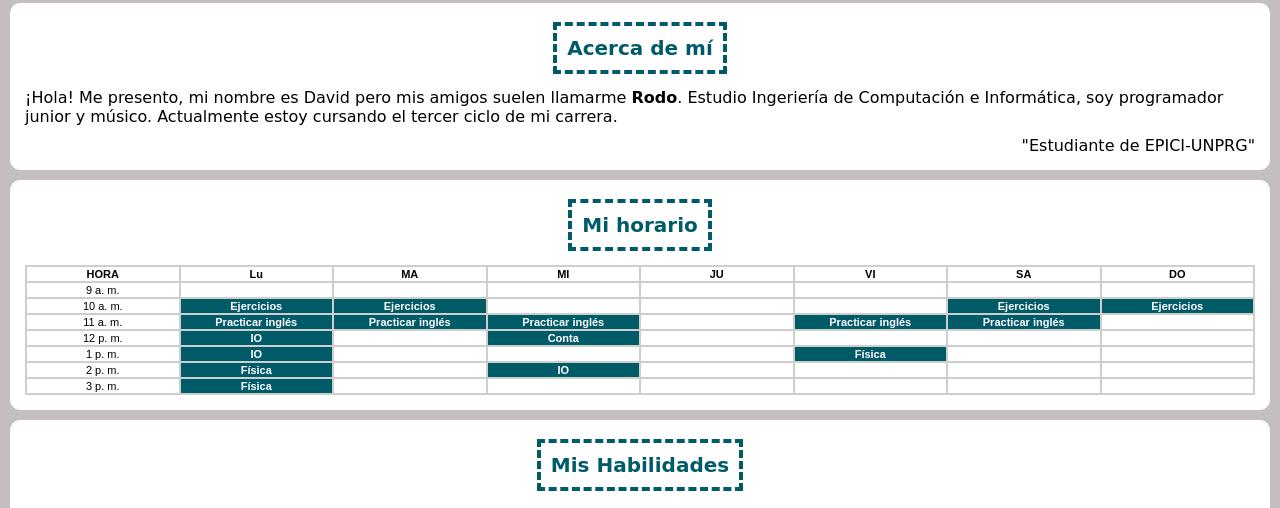
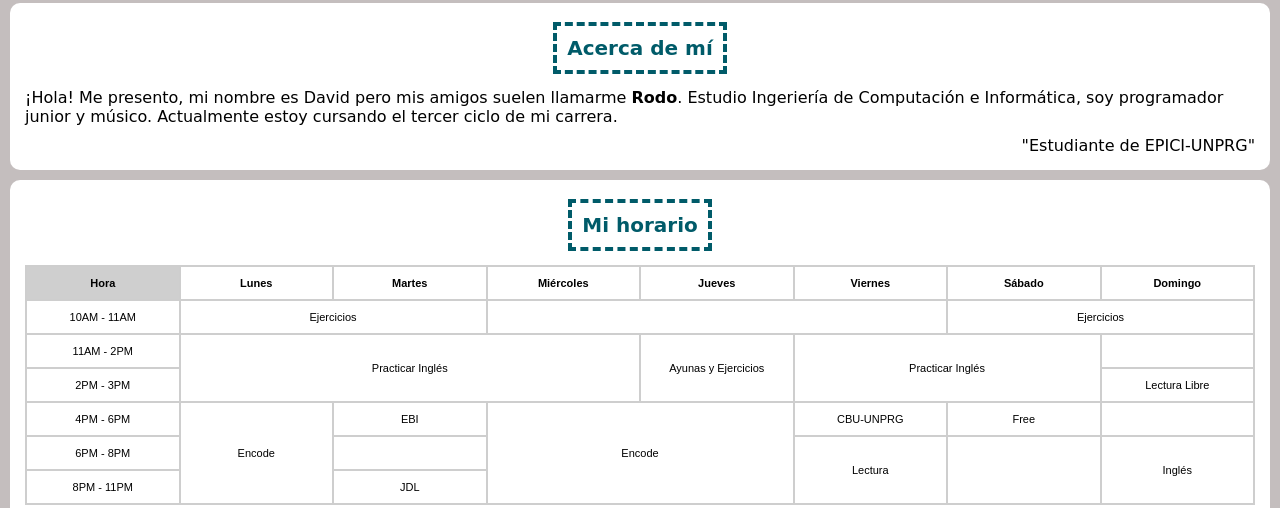
Before and after one commit to David-Gonzales/Blog, a plain HTML site: page blog.html in a window 1280 px wide. Shown: the part 277-785 px from the top of the page. Drawn offline with Linux system fonts and the light colour scheme.

Commit message:
Corregi la tabla horario

```diff
--- a/blog.html
+++ b/blog.html
@@ -1,5 +1,6 @@
 <!DOCTYPE html>
 <html>
+
 <head>
     <title>::Mi Blog::</title>
     <link rel="stylesheet" href="styles/style-blog.css">
@@ -17,7 +18,9 @@
     <div class="section">
         <h1><span>Acerca de mí</span></h1>
         <p>
-                ¡Hola! Me presento, mi nombre es David pero mis amigos suelen llamarme <strong>Rodo</strong>. Estudio Ingeriería de Computación e Informática, soy programador junior y músico. Actualmente estoy cursando el tercer ciclo de mi carrera.
+            ¡Hola! Me presento, mi nombre es David pero mis amigos suelen llamarme <strong>Rodo</strong>. Estudio
+            Ingeriería de Computación e Informática, soy programador junior y músico. Actualmente estoy cursando el
+            tercer ciclo de mi carrera.
         <p class="quote">"Estudiante de EPICI-UNPRG"</p>
     </div>
     <!-- Sección terminada "A cerca de mí" -->
@@ -25,86 +28,53 @@
     <!-- Mi horario -->
     <div class="section2">
         <h1><span>Mi horario</span></h1>
-            <table>
+        <table cellpadding="10" cellspacing="10">
             <tr>
-                    <th>HORA</th>
-                    <th>Lu</th>
-                    <th>MA</th>
-                    <th>MI</th>
-                    <th>JU</th>
-                    <th>VI</th>
-                    <th>SA</th>
-                    <th>DO</th>
+                <th bgcolor="#cfcfcf">Hora</th>
+                <th>Lunes</th>
+                <th>Martes</th>
+                <th>Miércoles</th>
+                <th>Jueves</th>
+                <th>Viernes</th>
+                <th>Sábado</th>
+                <th>Domingo</th>
             </tr>
             <tr>
-                    <td>9 a. m.</td>
-                    <td></td>
-                    <td></td>
-                    <td></td>
-                    <td></td>
-                    <td></td>
-                    <td></td>
+                <td>10AM - 11AM</td>
+                <td align="center" colspan="2">Ejercicios</td>
+                <td colspan="3"></td>
+                <td colspan="2">Ejercicios</td>
+            </tr>
+            <tr>
+                <td>11AM - 2PM</td>
+                <td colspan="3" rowspan="2">Practicar Inglés</td>
+                <td rowspan="2">Ayunas y Ejercicios</td>
+                <td colspan="2" rowspan="2">Practicar Inglés</td>
+            </tr>
+            <tr>
+                <td>2PM - 3PM</td>
+                <td>Lectura Libre</td>
+            </tr>
+            <tr>
+                <td>4PM - 6PM</td>
+                <td rowspan="3">Encode</td>
+                <td>EBI</td>
+                <td colspan="2" rowspan="3">Encode</td>
+                <td>CBU-UNPRG</td>
+                <td>Free</td>
                 <td></td>
             </tr>
             <tr>
-                    <td>10 a. m.</td>
-                    <td class="selected">Ejercicios</td>
-                    <td class="selected">Ejercicios</td>
+                <td>6PM - 8PM</td>
                 <td></td>
-                    <td></td>
-                    <td></td>
-                    <td class="selected">Ejercicios</td>
-                    <td class="selected">Ejercicios</td>
+                <td rowspan="2">Lectura</td>
+                <td rowspan="2"></td>
+                <td rowspan ="2">Inglés</td>
             </tr>
             <tr>
-                    <td>11 a. m.</td>
-                    <td class="selected">Practicar inglés</td>
-                    <td class="selected">Practicar inglés</td>
-                    <td class="selected">Practicar inglés</td>
-                    <td></td>
-                    <td class="selected">Practicar inglés</td>
-                    <td class="selected">Practicar inglés</td>
-                    <td></td>
-                </tr>
-                <tr>
-                    <td>12 p. m.</td>
-                    <td class="selected">IO</td>
-                    <td></td>
-                    <td class="selected">Conta</td>
-                    <td></td>
-                    <td></td>
-                    <td></td>
-                    <td></td>
-               </tr>
-                <tr>
-                    <td>1 p. m.</td>
-                    <td class="selected">IO</td>
-                    <td></td>
-                    <td></td>
-                    <td></td>
-                    <td class="selected">Física</td>
-                    <td></td>
-                    <td></td>
-                </tr>
-                <tr>
-                    <td>2 p. m.</td>
-                    <td class="selected">Física</td>
-                    <td></td>
-                    <td class="selected">IO</td>
-                    <td></td>
-                    <td></td>
-                    <td></td>
-                    <td></td>
-                </tr>
-                <tr>
-                    <td>3 p. m.</td>
-                    <td class="selected">Física</td>
-                    <td></td>
-                    <td></td>
-                    <td></td>
-                    <td></td>
-                    <td></td>
-                    <td></td>
+                <td>8PM - 11PM</td>
+                <td>JDL</td>
+
             </tr>
         </table>
     </div>
@@ -116,16 +86,16 @@
         <h1><span>Mis Habilidades</span></h1>
         <ul>
             <li>DRUM <br />
-                    <progress min="0" max="100" value="50"></progress>
+                <progress min="0" max="100" value="50">50 %</progress>
             </li>
             <li>INGLÉS <br />
-                    <progress min="0" max="100" value="5"></progress>
+                <progress min="0" max="100" value="5">5 %</progress>
             </li>
-                <li>PROGRAMACI&Oacute;N <br />
-                    <progress min="0" max="100" value="20"></progress>
+            <li>PROGRAMACIÓN <br />
+                <progress min="0" max="100" value="20">20 %</progress>
             </li>
             <li>HEBREO<br />
-                    <progress min="0" max="100" value="0"></progress>
+                <progress value="0" max="100">0 %</progress>
 
             </li>
         </ul>
@@ -139,14 +109,15 @@
         <table class="section">
             <tr>
                 <th>
-                        <iframe height="400" width="640" src="https://www.youtube.com/embed/Pf4lF2ShCUY" allowfullscreen frameborder="0"></iframe>
+                    <iframe height="400" width="640" src="https://www.youtube.com/embed/Pf4lF2ShCUY" allowfullscreen
+                        frameborder="0"></iframe>
                 </th>
                 <th>
-                        <iframe height="400" width="640" src="https://www.youtube.com/embed/i90sEt7HqqY" allowfullscreen frameborder="0"></iframe>
+                    <iframe height="400" width="640" src="https://www.youtube.com/embed/i90sEt7HqqY" allowfullscreen
+                        frameborder="0"></iframe>
                 </th>
             </tr>
         </table>
-
 
     </div>
     <!-- Sección terminada "Mi Canal" -->
@@ -156,18 +127,18 @@
         <h1><span>Hablemos...</span></h1>
         <!--Carita en svg-->
         <svg class="face" height="100" width="100">
-                <circle cx="50" cy="50" r="50" fill="#FDD835"/>
-                <circle cx="30" cy="30" r="10" fill="#FFFFFF"/>
-                <circle cx="70" cy="30" r="10" fill="#FFFFFF"/>
-                <circle cx="30" cy="30" r="5" fill="#000000"/>
-                <circle cx="70" cy="30" r="5" fill="#000000"/>
+            <circle cx="50" cy="50" r="50" fill="#FDD835" />
+            <circle cx="30" cy="30" r="10" fill="#FFFFFF" />
+            <circle cx="70" cy="30" r="10" fill="#FFFFFF" />
+            <circle cx="30" cy="30" r="5" fill="#000000" />
+            <circle cx="70" cy="30" r="5" fill="#000000" />
             <path d="M 30 70 q 20 20 40 0" stroke="#FFFFFF" stroke-width="5" fill="none" />
         </svg>
 
         <form>
-                <input name="nombre" placeholder="Nombre" type="text" required /><br/>
-                <input name="email" placeholder="Correo Electrónico" type="email" required /><br/>
-                <textarea name="mensaje" placeholder="Mensaje" required ></textarea>
+            <input name="nombre" placeholder="Nombre" type="text" required /><br />
+            <input name="email" placeholder="Correo Electrónico" type="email" required /><br />
+            <textarea name="mensaje" placeholder="Mensaje" required></textarea>
             <input type="submit" value="ENVIAR" class="submit" />
         </form>
     </div>
@@ -181,7 +152,7 @@
                 <img alt="SoloLearn" src="https://www.sololearn.com/Uploads/icons/sololearn.png" />
             </a>
             <a href="https://www.facebook.com/davibgb" target="_blank">
-                    <img alt="Facebook" src="https://www.sololearn.com/Uploads/icons/facebook.png"/>
+                <img alt="Facebook" src="https://www.sololearn.com/Uploads/icons/facebook.png" />
             </a>
             <a href="https://twitter.com/JDavidGonzalesB" target="_blank">
                 <img alt="Twitter" src="https://www.sololearn.com/Uploads/icons/twitter.png" />
@@ -198,4 +169,5 @@
     </div>
 
 </body>
+
 </html>
```
Lines whose indentation alone changed are shown as unchanged.
